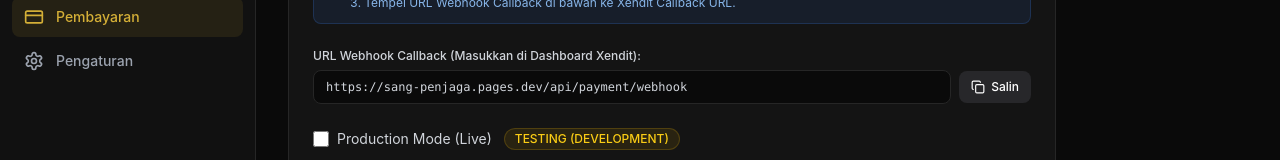
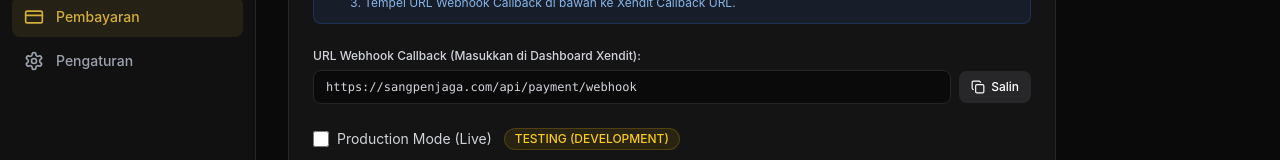
Before and after one commit to penjagasang1-maker/sangpenjaga, a Next.js app: page /admin/pembayaran/pengaturan in a window 1280 px wide. Shown: the part 255-415 px from the top of the page. Built offline with nearby package versions, Linux system fonts and the light colour scheme.

Commit message:
chore: update all domain references to custom domain sangpenjaga.com

```diff
--- a/app/(public)/refund-policy/page.tsx
+++ b/app/(public)/refund-policy/page.tsx
@@ -35,7 +35,7 @@ export default function RefundPolicyPage() {
             <section>
               <h2 className="text-base font-semibold text-white mb-2">1. Ketentuan Umum Produk Digital</h2>
               <p>
-                Layanan pada platform Sang Penjaga (<span className="text-gold font-mono text-xs">https://sang-penjaga.pages.dev</span>) mencakup konten digital berupa <strong>Koin Premium</strong> dan <strong>Paket Langganan VIP Member</strong>. Sesuai sifat alami produk digital yang langsung dapat diakses seketika setelah pembayaran terkonfirmasi, pada prinsipnya seluruh transaksi bersifat final dan tidak dapat dibatalkan secara sepihak.
+                Layanan pada platform Sang Penjaga (<span className="text-gold font-mono text-xs">https://sangpenjaga.com</span>) mencakup konten digital berupa <strong>Koin Premium</strong> dan <strong>Paket Langganan VIP Member</strong>. Sesuai sifat alami produk digital yang langsung dapat diakses seketika setelah pembayaran terkonfirmasi, pada prinsipnya seluruh transaksi bersifat final dan tidak dapat dibatalkan secara sepihak.
               </p>
             </section>
 
--- a/app/(public)/terms-and-conditions/page.tsx
+++ b/app/(public)/terms-and-conditions/page.tsx
@@ -38,7 +38,7 @@ export default function TermsAndConditionsPage() {
                 1. Ketentuan Umum &amp; Penerimaan Layanan
               </h2>
               <p>
-                Selamat datang di platform digital resmi <strong>Sang Penjaga</strong> (<span className="text-gold font-mono text-xs">https://sang-penjaga.pages.dev</span>). Dengan mengakses, mendaftar akun, membeli koin digital, atau berlangganan layanan VIP kami, Anda menyatakan telah membaca, memahami, dan menyetujui seluruh Syarat dan Ketentuan ini. Jika Anda tidak menyetujui salah satu klausul, mohon untuk tidak melanjutkan penggunaan platform.
+                Selamat datang di platform digital resmi <strong>Sang Penjaga</strong> (<span className="text-gold font-mono text-xs">https://sangpenjaga.com</span>). Dengan mengakses, mendaftar akun, membeli koin digital, atau berlangganan layanan VIP kami, Anda menyatakan telah membaca, memahami, dan menyetujui seluruh Syarat dan Ketentuan ini. Jika Anda tidak menyetujui salah satu klausul, mohon untuk tidak melanjutkan penggunaan platform.
               </p>
             </section>
 
--- a/app/admin/pembayaran/pengaturan/page.tsx
+++ b/app/admin/pembayaran/pengaturan/page.tsx
@@ -18,7 +18,7 @@ export default function PengaturanPembayaranPage() {
     { id: 2, name: 'Langganan Tahunan', price: 10000, durationDays: 365, isActive: true },
   ])
 
-  const webhookUrl = 'https://sang-penjaga.pages.dev/api/payment/webhook'
+  const webhookUrl = 'https://sangpenjaga.com/api/payment/webhook'
 
   const copyWebhook = () => {
     navigator.clipboard.writeText(webhookUrl)
--- a/lib/xendit.ts
+++ b/lib/xendit.ts
@@ -28,7 +28,7 @@ export async function createXenditInvoice(
       ? Buffer.from(`${secretKey}:`).toString('base64')
       : btoa(`${secretKey}:`)
 
-  const appUrl = process.env.NEXT_PUBLIC_APP_URL || 'https://sang-penjaga.pages.dev'
+  const appUrl = process.env.NEXT_PUBLIC_APP_URL || 'https://sangpenjaga.com'
 
   const payload = {
     external_id: params.orderId,
```
Also changed, not shown: 1 other file (tests, documents, lock files or other folders).
